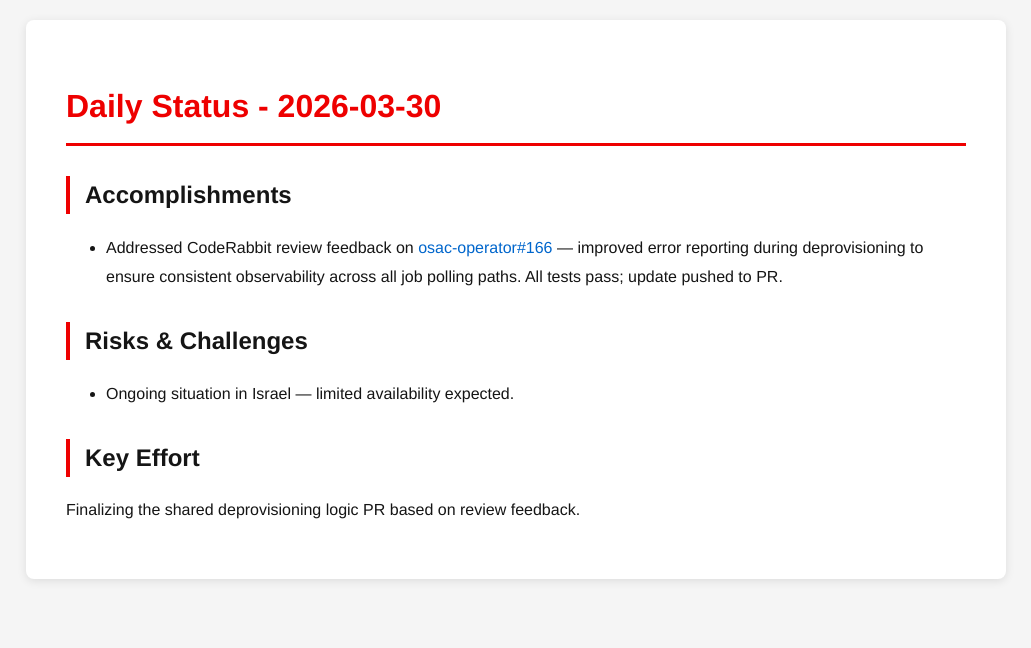
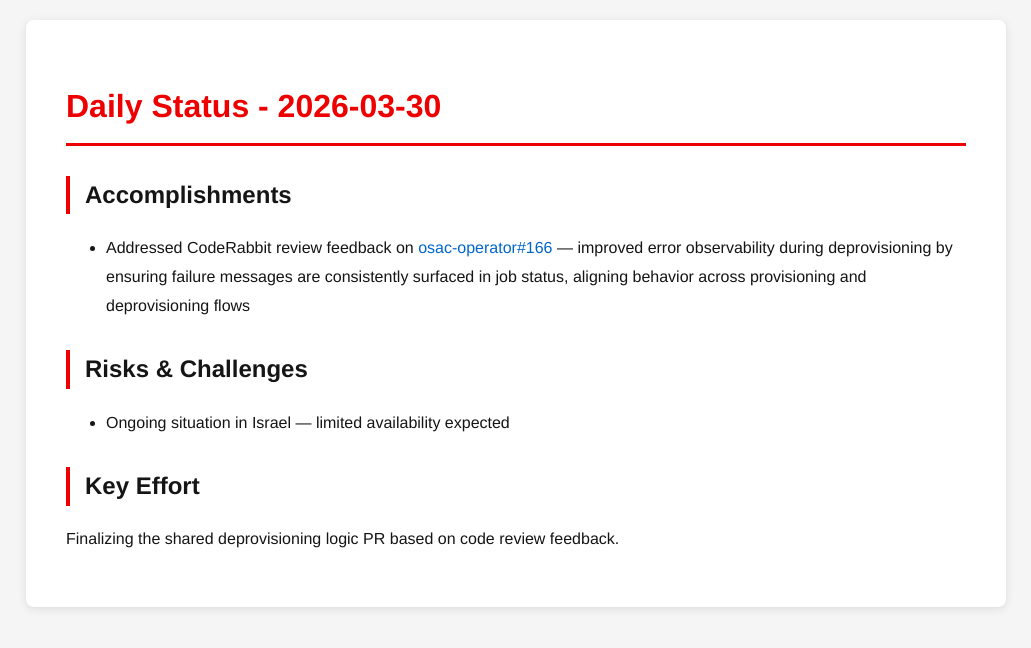
Before and after one commit to tzvatot/daily-status, a Jekyll site: the page built from 2026-03-30.md, in a window 1280 px wide. Shown: the top 648 px of the page, without its empty margins (124-1155 px from the left). Built offline with Jekyll 4.4.1, drawn with Linux system fonts in a browser that asks for light colours.

Commit message:
Daily status update - 2026-03-30

```diff
--- a/2026-03-30.md
+++ b/2026-03-30.md
@@ -7,10 +7,10 @@
 # Daily Status - 2026-03-30
 
 ## Accomplishments
-- Addressed CodeRabbit review feedback on [osac-operator#166](https://github.com/osac-project/osac-operator/pull/166) — improved error reporting during deprovisioning to ensure consistent observability across all job polling paths. All tests pass; update pushed to PR.
+- Addressed CodeRabbit review feedback on [osac-operator#166](https://github.com/osac-project/osac-operator/pull/166) — improved error observability during deprovisioning by ensuring failure messages are consistently surfaced in job status, aligning behavior across provisioning and deprovisioning flows
 
 ## Risks & Challenges
-- Ongoing situation in Israel — limited availability expected.
+- Ongoing situation in Israel — limited availability expected
 
 ## Key Effort
-Finalizing the shared deprovisioning logic PR based on review feedback.
+Finalizing the shared deprovisioning logic PR based on code review feedback.
```
